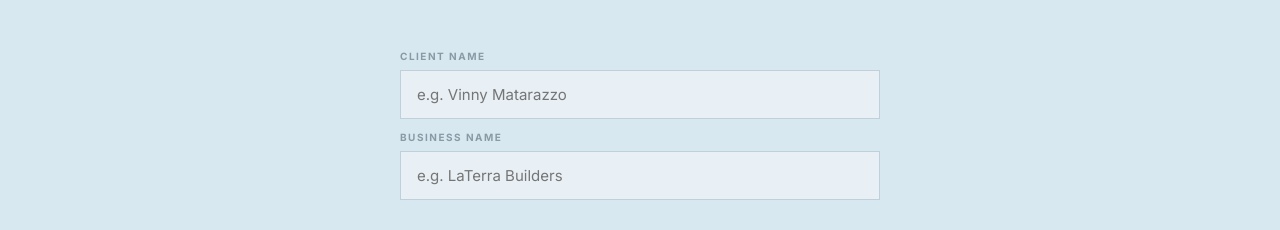
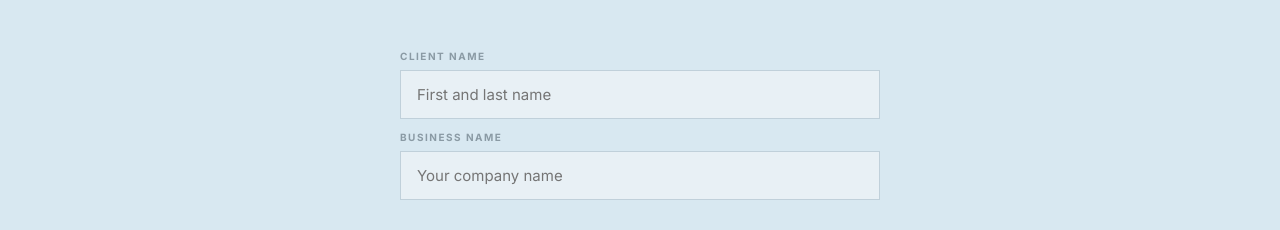
Before and after one commit to coolhandedone/aijustmetyou-audit, a Next.js app: page / in a window 1280 px wide. Shown: the part 365-595 px from the top of the page. Built offline with nearby package versions, Linux system fonts and the light colour scheme.

Commit message:
Update placeholder text to generic names

```diff
--- a/app/page.js
+++ b/app/page.js
@@ -399,7 +399,7 @@ export default function AuditApp() {
                 }}>CLIENT NAME</label>
                 <input
                   value={clientName} onChange={e => setClientName(e.target.value)}
-                  placeholder="e.g. Vinny Matarazzo"
+                  placeholder="First and last name"
                   style={{
                     width: '100%', padding: '14px 16px', background: C.surface,
                     border: `1px solid ${C.surfaceBorder}`, fontSize: 15, outline: 'none',
@@ -414,7 +414,7 @@ export default function AuditApp() {
                 }}>BUSINESS NAME</label>
                 <input
                   value={businessName} onChange={e => setBusinessName(e.target.value)}
-                  placeholder="e.g. LaTerra Builders"
+                  placeholder="Your company name"
                   style={{
                     width: '100%', padding: '14px 16px', background: C.surface,
                     border: `1px solid ${C.surfaceBorder}`, fontSize: 15, outline: 'none',
```
